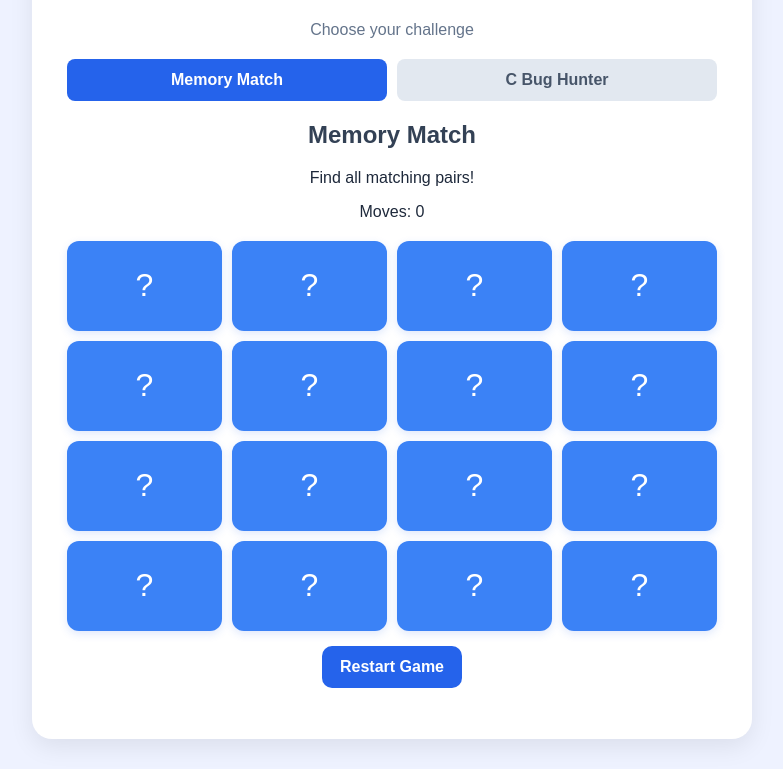
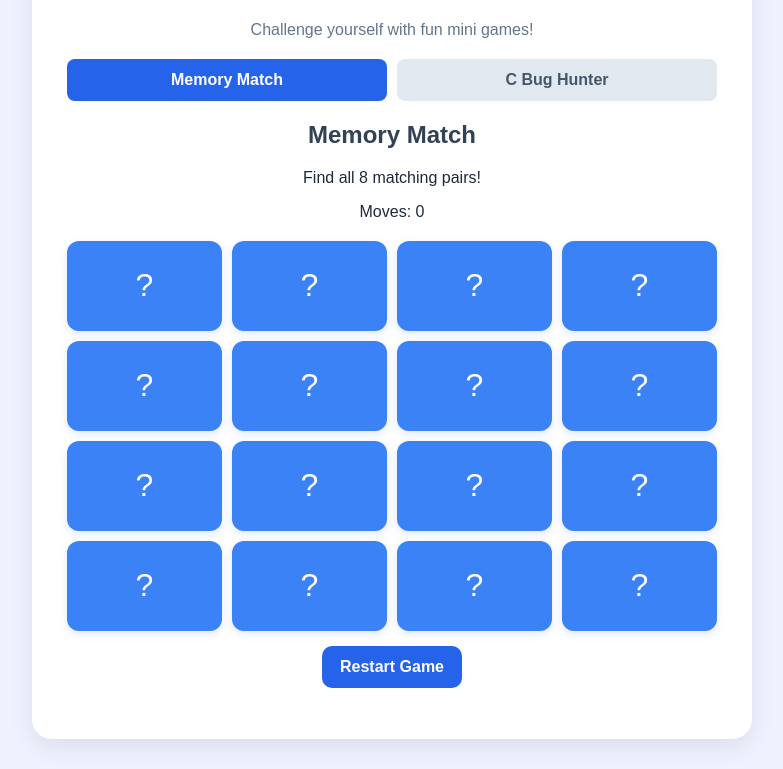
Before and after one commit to tanawatwon-crypto/game_challange, a plain HTML site: page index.html in a window 1280 px wide. Shown: the part 124-893 px from the top of the page, without its empty margins (248-1031 px from the left). Drawn offline with Linux system fonts and the light colour scheme.

Commit message:
Add css and html more #5

```diff
--- a/index.html
+++ b/index.html
@@ -15,7 +15,7 @@
 <div class="container">
 
     <h1>POWER UP!</h1>
-    <p>Choose your challenge</p>
+    <p>Challenge yourself with fun mini games!</p>
 
     <div class="tabs">
         <button class="tab active" onclick="showGame('memory', this)">
@@ -33,7 +33,7 @@
 
 
         <h2>Memory Match</h2>
-        <p>Find all matching pairs!</p>
+        <p>Find all 8 matching pairs!</p>
 
         <p>Moves: <span id="moves">0</span></p>
 
@@ -51,7 +51,7 @@
 
 
         <h2>C Bug Hunter</h2>
-        <p>Find the correct answer!</p>
+        <p>Test your C programming knowledge with 7 questions!</p>
 
         <p>Question <span id="number">1</span> / <span id="totalQuestions">7</span></p>
 
```
